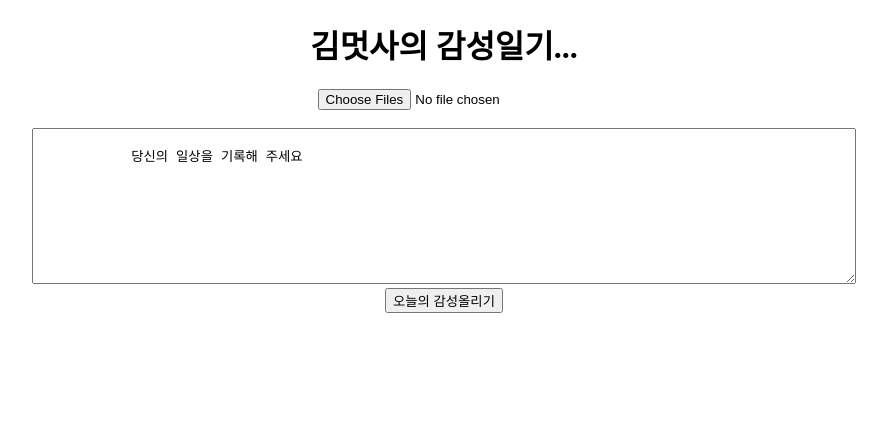
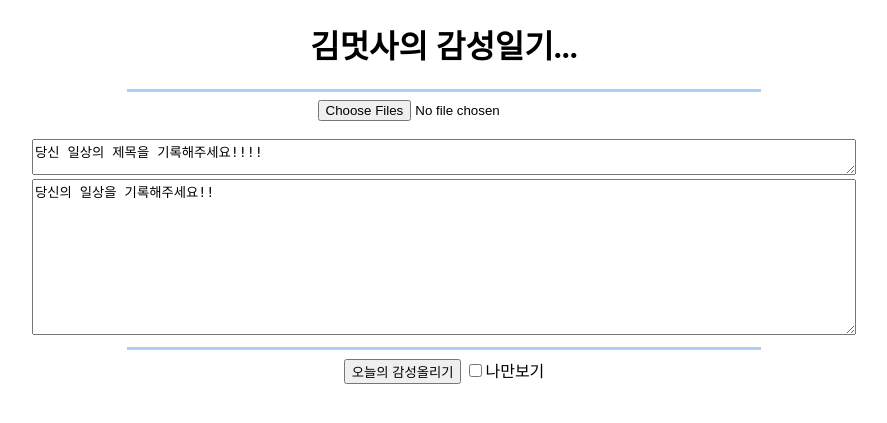
Before and after one commit to DoyKim-20/Input, a Django app: page / in a window 1280 px wide. Shown: the top 423 px of the page, without its empty margins (196-1083 px from the left). Run offline with Django 3.2, Linux system fonts and the light colour scheme.

Commit message:
second input

```diff
--- a/page/Templates/home.html
+++ b/page/Templates/home.html
@@ -9,8 +9,6 @@
     <style>
 
 
-
-
     </style>
 
 
@@ -20,20 +18,25 @@
     <center>
         <a>
             <h1>김멋사의 감성일기...</h1>
+            <hr width="50%" color=#A9D0F5 size="3">
             <input type="file" id="real-input" class="image_up" accept="img/*" required multiple>
+
             <br>
             <form>
-            <br/>
-
-            <textarea name="ta" rows="10" cols="100" wrap="virtual">
-
-            당신의 일상을 기록해 주세요
+                <br />
+                <textarea name="tz" rows="2" cols="100" wrap="virtual">당신 일상의 제목을 기록해주세요!!!!
 
                 </textarea>
+                <br />
+                <textarea name="ta" rows="10" cols="100" wrap="virtual">당신의 일상을 기록해주세요!!
 
+        </textarea>
+                <hr width="50%" color=#A9D0F5 size="3">
             </form>
             <button class="upload">오늘의 감성올리기</button>
+            <input type="checkbox" name="chksecret" value="secret">나만보기
     </center>
+
     </a>
 </body>
 
```
Lines whose indentation alone changed are shown as unchanged.
